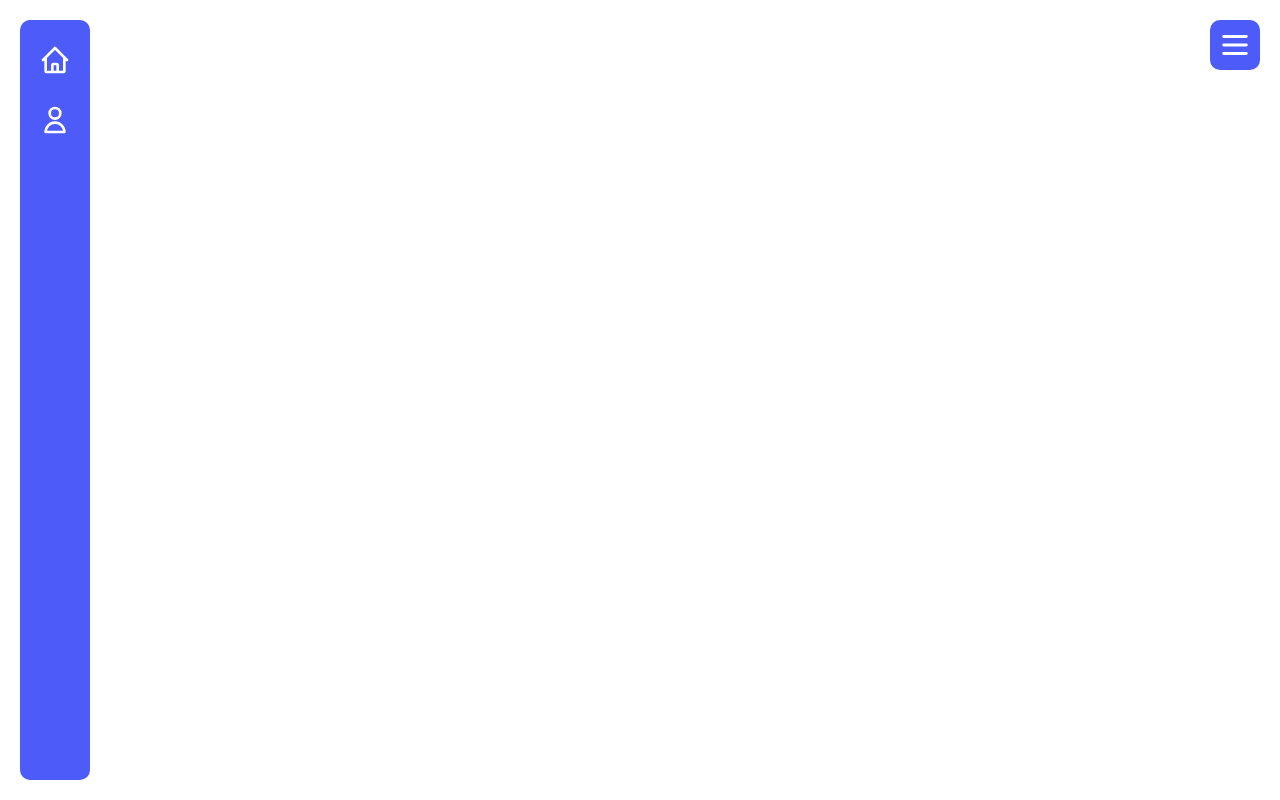
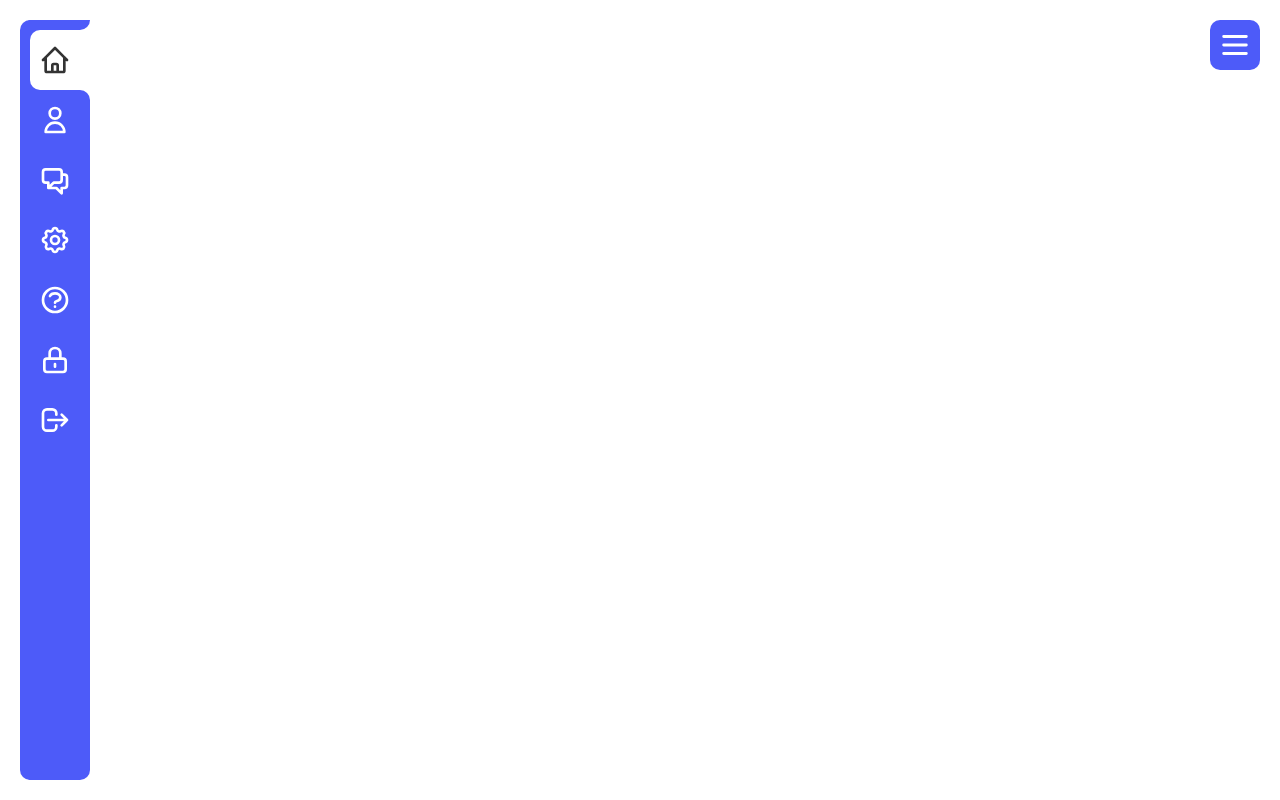
Before and after one commit to ibrunoss/sidebar-menu, a React (Create React App) app: page / in a window 1280 px wide. Built offline with nearby package versions, Linux system fonts and the light colour scheme.

Commit message:
update: App component
- Added MenuItem Messages
- Added MenuItem Setting
- Added MenuItem Help
- Added MenuItem Password
- Added MenuItem Sign Out
- Added active state

```diff
--- a/src/App.tsx
+++ b/src/App.tsx
@@ -37,13 +37,147 @@ const ProfileIcon = (
   </svg>
 );
 
+const MessagesIcon = (
+  <svg
+    xmlns="http://www.w3.org/2000/svg"
+    className="h-6 w-6"
+    fill="none"
+    viewBox="0 0 24 24"
+    stroke="currentColor"
+  >
+    <path
+      strokeLinecap="round"
+      strokeLinejoin="round"
+      strokeWidth={2}
+      d="M17 8h2a2 2 0 012 2v6a2 2 0 01-2 2h-2v4l-4-4H9a1.994 1.994 0 01-1.414-.586m0 0L11 14h4a2 2 0 002-2V6a2 2 0 00-2-2H5a2 2 0 00-2 2v6a2 2 0 002 2h2v4l.586-.586z"
+    />
+  </svg>
+);
+
+const SettingIcon = (
+  <svg
+    xmlns="http://www.w3.org/2000/svg"
+    className="h-6 w-6"
+    fill="none"
+    viewBox="0 0 24 24"
+    stroke="currentColor"
+  >
+    <path
+      strokeLinecap="round"
+      strokeLinejoin="round"
+      strokeWidth={2}
+      d="M10.325 4.317c.426-1.756 2.924-1.756 3.35 0a1.724 1.724 0 002.573 1.066c1.543-.94 3.31.826 2.37 2.37a1.724 1.724 0 001.065 2.572c1.756.426 1.756 2.924 0 3.35a1.724 1.724 0 00-1.066 2.573c.94 1.543-.826 3.31-2.37 2.37a1.724 1.724 0 00-2.572 1.065c-.426 1.756-2.924 1.756-3.35 0a1.724 1.724 0 00-2.573-1.066c-1.543.94-3.31-.826-2.37-2.37a1.724 1.724 0 00-1.065-2.572c-1.756-.426-1.756-2.924 0-3.35a1.724 1.724 0 001.066-2.573c-.94-1.543.826-3.31 2.37-2.37.996.608 2.296.07 2.572-1.065z"
+    />
+    <path
+      strokeLinecap="round"
+      strokeLinejoin="round"
+      strokeWidth={2}
+      d="M15 12a3 3 0 11-6 0 3 3 0 016 0z"
+    />
+  </svg>
+);
+
+const HelpIcon = (
+  <svg
+    xmlns="http://www.w3.org/2000/svg"
+    className="h-6 w-6"
+    fill="none"
+    viewBox="0 0 24 24"
+    stroke="currentColor"
+  >
+    <path
+      strokeLinecap="round"
+      strokeLinejoin="round"
+      strokeWidth={2}
+      d="M8.228 9c.549-1.165 2.03-2 3.772-2 2.21 0 4 1.343 4 3 0 1.4-1.278 2.575-3.006 2.907-.542.104-.994.54-.994 1.093m0 3h.01M21 12a9 9 0 11-18 0 9 9 0 0118 0z"
+    />
+  </svg>
+);
+
+const PasswordIcon = (
+  <svg
+    xmlns="http://www.w3.org/2000/svg"
+    className="h-6 w-6"
+    fill="none"
+    viewBox="0 0 24 24"
+    stroke="currentColor"
+  >
+    <path
+      strokeLinecap="round"
+      strokeLinejoin="round"
+      strokeWidth={2}
+      d="M12 15v2m-6 4h12a2 2 0 002-2v-6a2 2 0 00-2-2H6a2 2 0 00-2 2v6a2 2 0 002 2zm10-10V7a4 4 0 00-8 0v4h8z"
+    />
+  </svg>
+);
+
+const SignOutIcon = (
+  <svg
+    xmlns="http://www.w3.org/2000/svg"
+    className="h-6 w-6"
+    fill="none"
+    viewBox="0 0 24 24"
+    stroke="currentColor"
+  >
+    <path
+      strokeLinecap="round"
+      strokeLinejoin="round"
+      strokeWidth={2}
+      d="M17 16l4-4m0 0l-4-4m4 4H7m6 4v1a3 3 0 01-3 3H6a3 3 0 01-3-3V7a3 3 0 013-3h4a3 3 0 013 3v1"
+    />
+  </svg>
+);
+
 export default function App() {
   const [open, setOpen] = useState(false);
+  const [active, setActive] = useState("home");
+
+  const activeClick = (target: string) => () => setActive(target);
   return (
     <>
       <Menu open={open}>
-        <MenuItem label="Home" icon={HomeIcon} />
-        <MenuItem label="Profile" icon={ProfileIcon} />
+        <MenuItem
+          label="Home"
+          icon={HomeIcon}
+          active={active === "home"}
+          onClick={activeClick("home")}
+        />
+        <MenuItem
+          label="Profile"
+          icon={ProfileIcon}
+          active={active === "profile"}
+          onClick={activeClick("profile")}
+        />
+        <MenuItem
+          label="Messages"
+          icon={MessagesIcon}
+          active={active === "messages"}
+          onClick={activeClick("messages")}
+        />
+        <MenuItem
+          label="Setting"
+          icon={SettingIcon}
+          active={active === "setting"}
+          onClick={activeClick("setting")}
+        />
+        <MenuItem
+          label="Help"
+          icon={HelpIcon}
+          active={active === "help"}
+          onClick={activeClick("help")}
+        />
+        <MenuItem
+          label="Password"
+          icon={PasswordIcon}
+          active={active === "password"}
+          onClick={activeClick("password")}
+        />
+        <MenuItem
+          label="Sign Out"
+          icon={SignOutIcon}
+          active={active === "signout"}
+          onClick={activeClick("signout")}
+        />
       </Menu>
       <ToggleMenu open={open} onClick={setOpen} />
     </>
```
